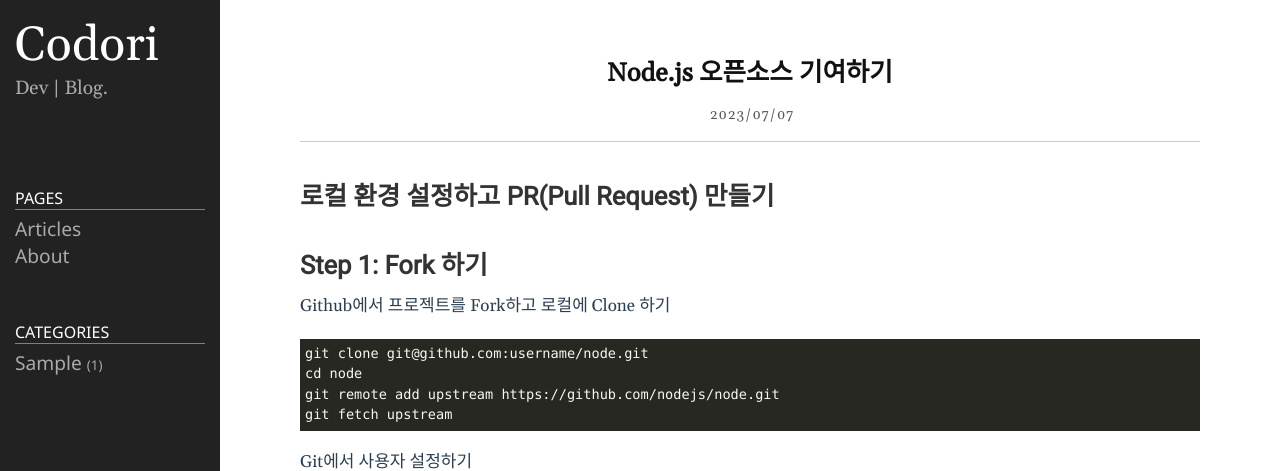
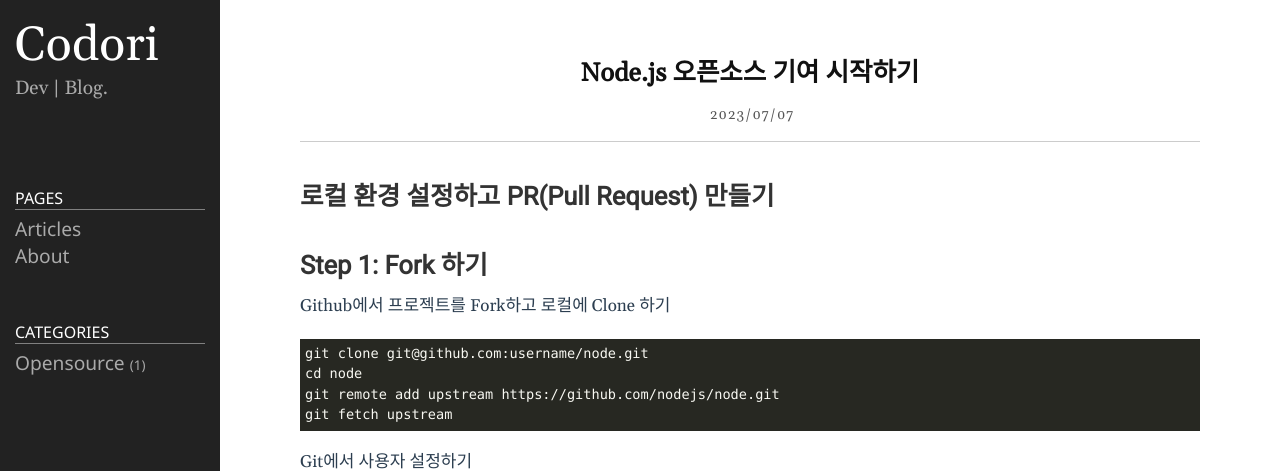
Before and after one commit to deokjinkim/deokjinkim.github.io, a Jekyll site: the page built from _posts/2023-07-07-nodejs-contribution.markdown, in a window 1280 px wide. Shown: the top 471 px of the page. Built offline with Jekyll 4.4.1, drawn with Linux system fonts in a browser that asks for light colours.

Commit message:
Revise post title and category

```diff
--- a/_posts/2023-07-07-nodejs-contribution.markdown
+++ b/_posts/2023-07-07-nodejs-contribution.markdown
@@ -1,8 +1,8 @@
 ---
 layout: post
-title: Node.js 오픈소스 기여하기
+title: Node.js 오픈소스 기여 시작하기
 date: 2023-07-08 00:40:00 +0900
-category: sample
+category: Opensource
 ---
 
 # 로컬 환경 설정하고 PR(Pull Request) 만들기
```
